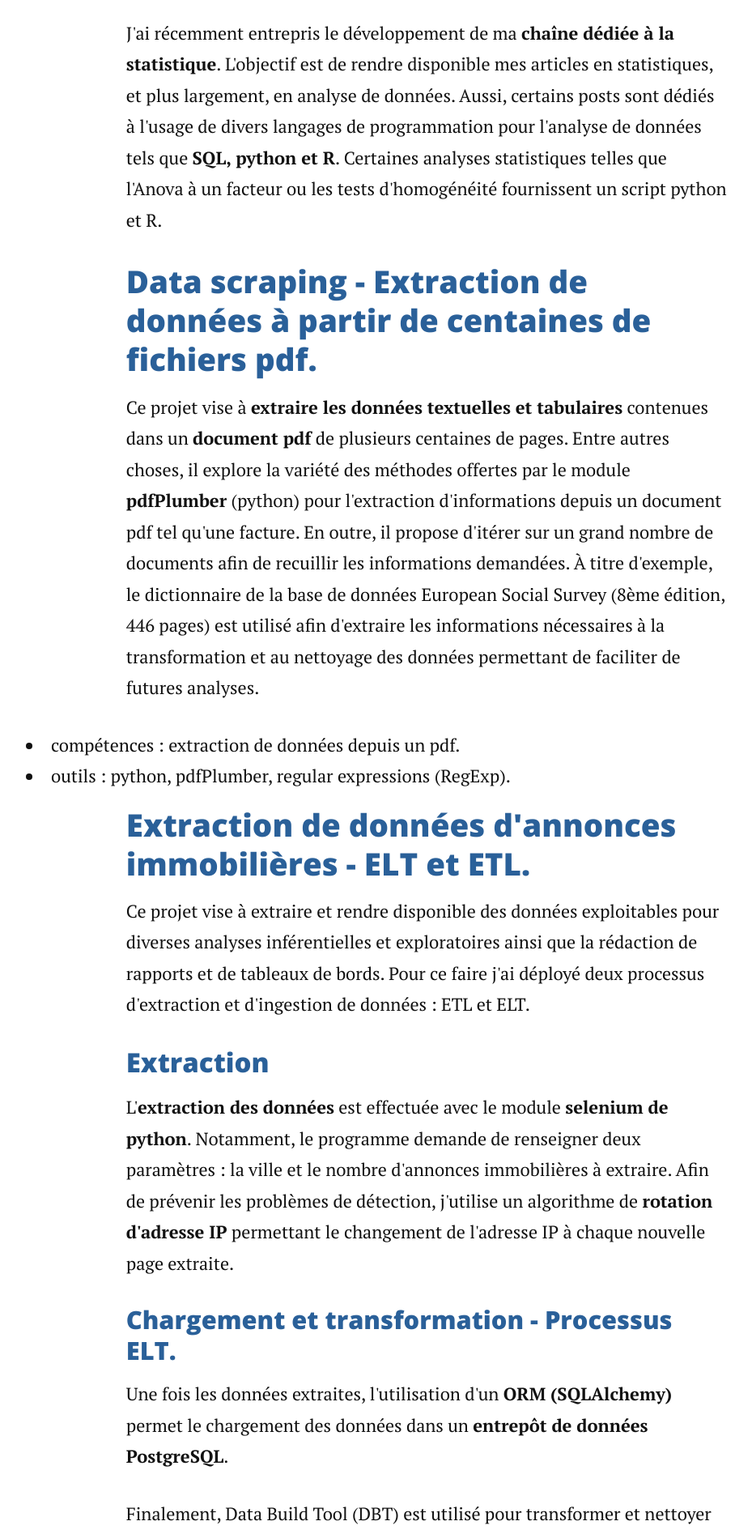
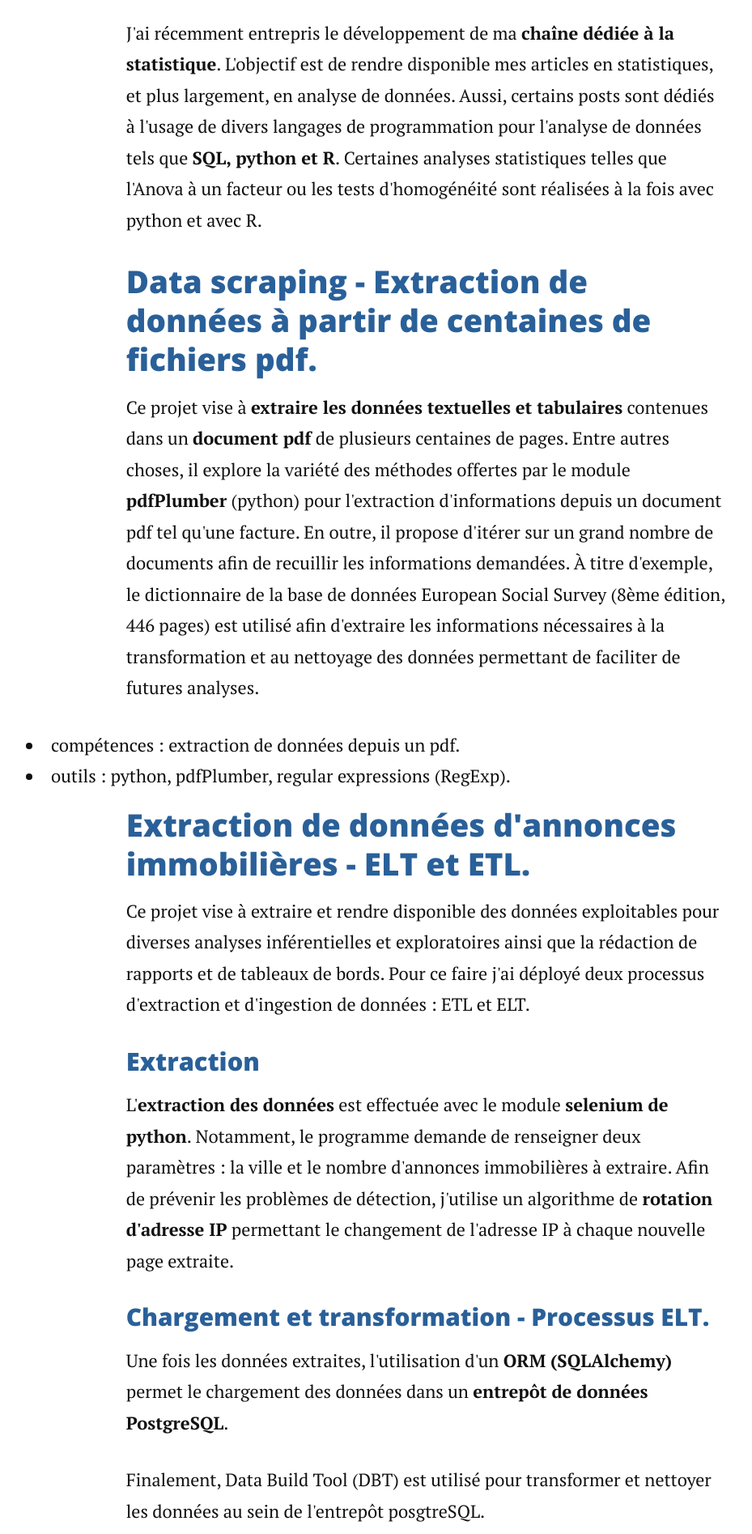
Before and after one commit to JordanNSZ/portofolio, a Jekyll site: the page built from projects.md, in a window 1280 px wide. Shown: the part 1281-3175 px from the top of the page at 81% size, without its empty margins (113-1042 px from the left). Built offline with Jekyll 4.4.1, drawn with Linux system fonts in a browser that asks for light colours; nearby versions of some CDN libraries.

Commit message:
fin mise en page

```diff
--- a/_sass/partials/_typography.scss
+++ b/_sass/partials/_typography.scss
@@ -38,7 +38,7 @@
 }
 
 h2, .h2 {
-  font-size: 1.6em; // 1.625x body copy size = 26px
+  font-size: 1.5em; // 1.625x body copy size = 26px
   line-height: 1.15384615; // 30px / 26px
   color: #e6f4fc;
   background: #2a6099;
@@ -59,7 +59,7 @@
 }
 
 h3, .h3 {
-  font-size: 1.555em; // 1.375x body copy size = 22px
+  font-size: 1.425em; // 1.375x body copy size = 22px
   line-height: 1.13636364; //25px / 22px
   color: #2a6099;
 }
@@ -79,7 +79,7 @@
 }
 
 h4, .h4 {
-  font-size: 1.5em; // 1.125x body copy size = 18px
+  font-size: 1.4em; // 1.125x body copy size = 18px
   line-height: 1.11111111;
   color: #2a6099; //#2a6099
 }
@@ -90,7 +90,7 @@
   }
 }
 h5, .h5 {
-  font-size: 1.4em; // 1.125x body copy size = 18px
+  font-size: 1.355em; // 1.125x body copy size = 18px
   line-height: 1.11111111;
   color: #2a6099; //#2a6099
 }
@@ -101,7 +101,7 @@
   }
 }
 h6, .h6 {
-  font-size: 1.3em; // 1.125x body copy size = 18px
+  font-size: 1.325em; // 1.125x body copy size = 18px
   line-height: 1.11111111;
   color: #2a6099; //#2a6099
 }
--- a/projects.md
+++ b/projects.md
@@ -18,7 +18,7 @@
 <p></p>
 <h2>Projets récents</h2>
 <h3>Statisserie.</h3>
-<p> J'ai récemment entrepris le développement de ma <b>chaîne dédiée à la statistique</b>. L'objectif est de rendre disponible mes articles en statistiques, et plus largement, en analyse de données. Aussi, certains posts sont dédiés à l'usage de divers langages de programmation pour l'analyse de données tels que <b>SQL, python et R</b>. Certaines analyses statistiques telles que l'Anova à un facteur ou les tests d'homogénéité fournissent un script python et R.
+<p> J'ai récemment entrepris le développement de ma <b>chaîne dédiée à la statistique</b>. L'objectif est de rendre disponible mes articles en statistiques, et plus largement, en analyse de données. Aussi, certains posts sont dédiés à l'usage de divers langages de programmation pour l'analyse de données tels que <b>SQL, python et R</b>. Certaines analyses statistiques telles que l'Anova à un facteur ou les tests d'homogénéité sont réalisées à la fois avec python et avec R.
 
 <h3>Data scraping - Extraction de données à partir de centaines de fichiers pdf.</h3>
 <p> Ce projet vise à <b>extraire les données textuelles et tabulaires</b> contenues dans un <b>document pdf</b> de plusieurs centaines de pages. Entre autres choses, il explore la variété des méthodes offertes par le module <b>pdfPlumber</b> (python) pour l'extraction d'informations depuis un document pdf tel qu'une facture. En outre, il propose d'itérer sur un grand nombre de documents afin de recuillir les informations demandées. À titre d'exemple, le dictionnaire de la base de données European Social Survey (8ème édition, 446 pages) est utilisé afin d'extraire les informations nécessaires à la transformation et au nettoyage des données permettant de faciliter de futures analyses. </p>
```
Also changed, not shown: about.md (+1 -1 lines).
